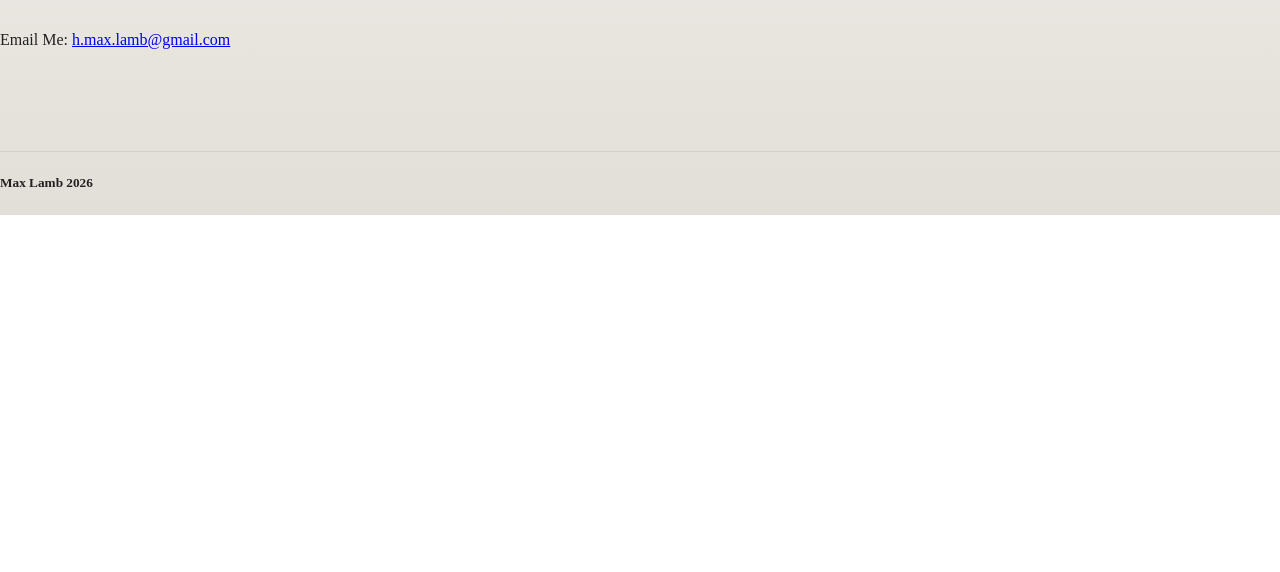
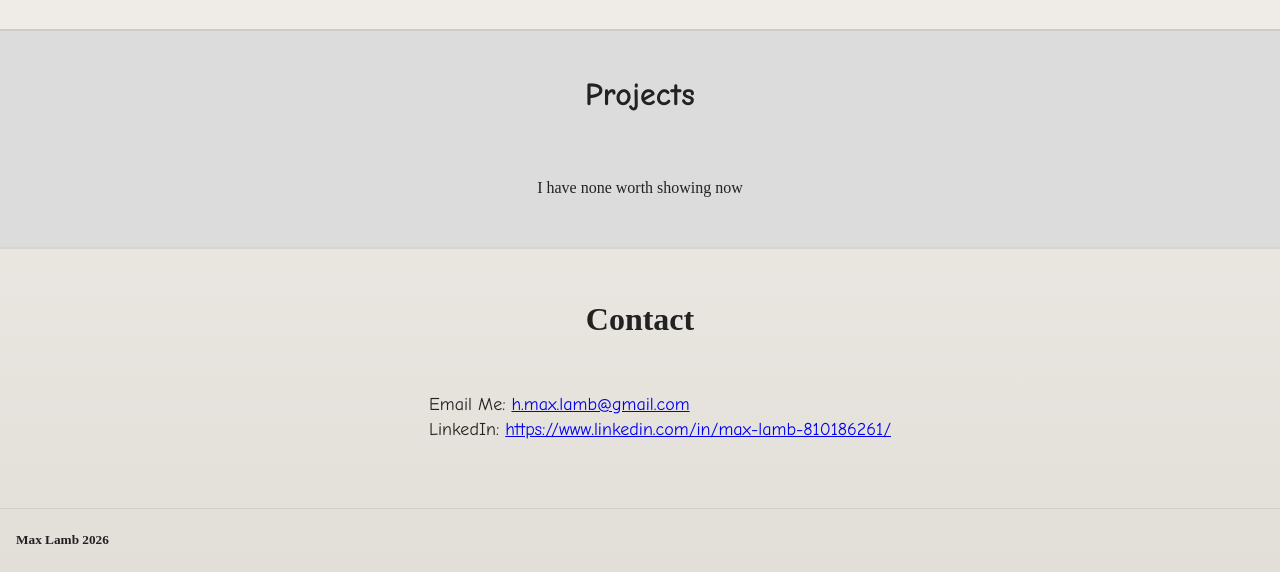
Before and after one commit to hmaxlamb/personal-site, a website built with webpack: page index.html in a window 1280 px wide. Shown: the part 585-1157 px from the top of the page. Before the commit the page ends 800 px from the top, so only its background shows below. Built offline with nearby package versions, Linux system fonts and the light colour scheme.

Commit message:
Added project section and adjected styling

```diff
--- a/css/style.css
+++ b/css/style.css
@@ -30,7 +30,7 @@ header .navbar {
   display: flex;
   position: absolute;
   left: 50%;
-  transform: translateX(-54%);
+  transform: translateX(-53%);
 }
 
 .nav-list {
@@ -42,7 +42,8 @@ header .navbar {
 }
 
 a[href="#Contact"],
-a[href="#Home"] {
+a[href="#Home"],
+a[href="#Projects"]{
   color: inherit;
   text-decoration: none;
   font-family: Comic Sans MS, cursive;
@@ -81,8 +82,56 @@ a[href="#Home"] {
   font-size: x-large;
 }
 
+.projects {
+  display: flex;
+  flex-direction: column;
+  align-items: center;
+  border-top: 2px solid rgba(0, 0, 0, 0.08);
+  box-sizing: border-box;
+  padding-bottom: 2em;
+  background-color: #dcdcdc;
+}
+
+.project-title {
+  font-size: xx-large;
+  font-weight: bold;
+  font-family: Comic Sans MS, cursive;
+}
+
+.contact {
+  display: flex;
+  flex-direction: column;
+  align-items: center;
+  border-top: 2px solid rgba(0, 0, 0, 0.08);
+  padding: 1em;
+  box-sizing: border-box;
+}
+
+.contact-title {
+  display: flex;
+  font-size: xx-large;
+  font-weight: bold;
+}
+
+.contact-info {
+  display: flex;
+  flex-direction: column;
+  align-items: center;
+  gap: 1em;
+  margin-bottom: 2em;
+}
+
+.contact-list {
+  color: inherit;
+  text-decoration: none;
+  font-family: Comic Sans MS, cursive;
+  font-size: large;
+  list-style: none;
+}
+
 footer {
   border-top: 1px solid rgba(0, 0, 0, 0.08);
+  padding-left: 1em;
 }
 
 main {
--- a/index.html
+++ b/index.html
@@ -28,6 +28,7 @@
     <nav class="navbar">
       <ul class="nav-list">
         <li><a href="#Home">Home</a></li>
+        <li><a href="#Projects">Projects</a></li>
         <li><a href="#Contact">Contact</a></li>
       </ul>
     </nav>
@@ -49,9 +50,22 @@
         In my free-time I enjoy reading, cooking and going on walks in my neighborhood.
       </p>
     </section>
+    <section class="projects">
+      <h4 class="project-title">Projects</h4>
+      <p>I have none worth showing now</p>
+    </section>
     <section class="contact">
-      Email Me:
-      <a href="mailto:h.max.lamb@gmail.com">h.max.lamb@gmail.com</a>
+      <p class="contact-title">Contact</p>
+      <div class="contact-info">
+        <ul class="contact-list">
+          <li>
+            Email Me: <a href="mailto:h.max.lamb@gmail.com">h.max.lamb@gmail.com</a>
+          </li>
+          <li>
+            LinkedIn: <a href="https://www.linkedin.com/in/max-lamb-810186261/">https://www.linkedin.com/in/max-lamb-810186261/</a>
+          </li>
+        </ul>
+      </div>
     </section>
   </main>
 
```
